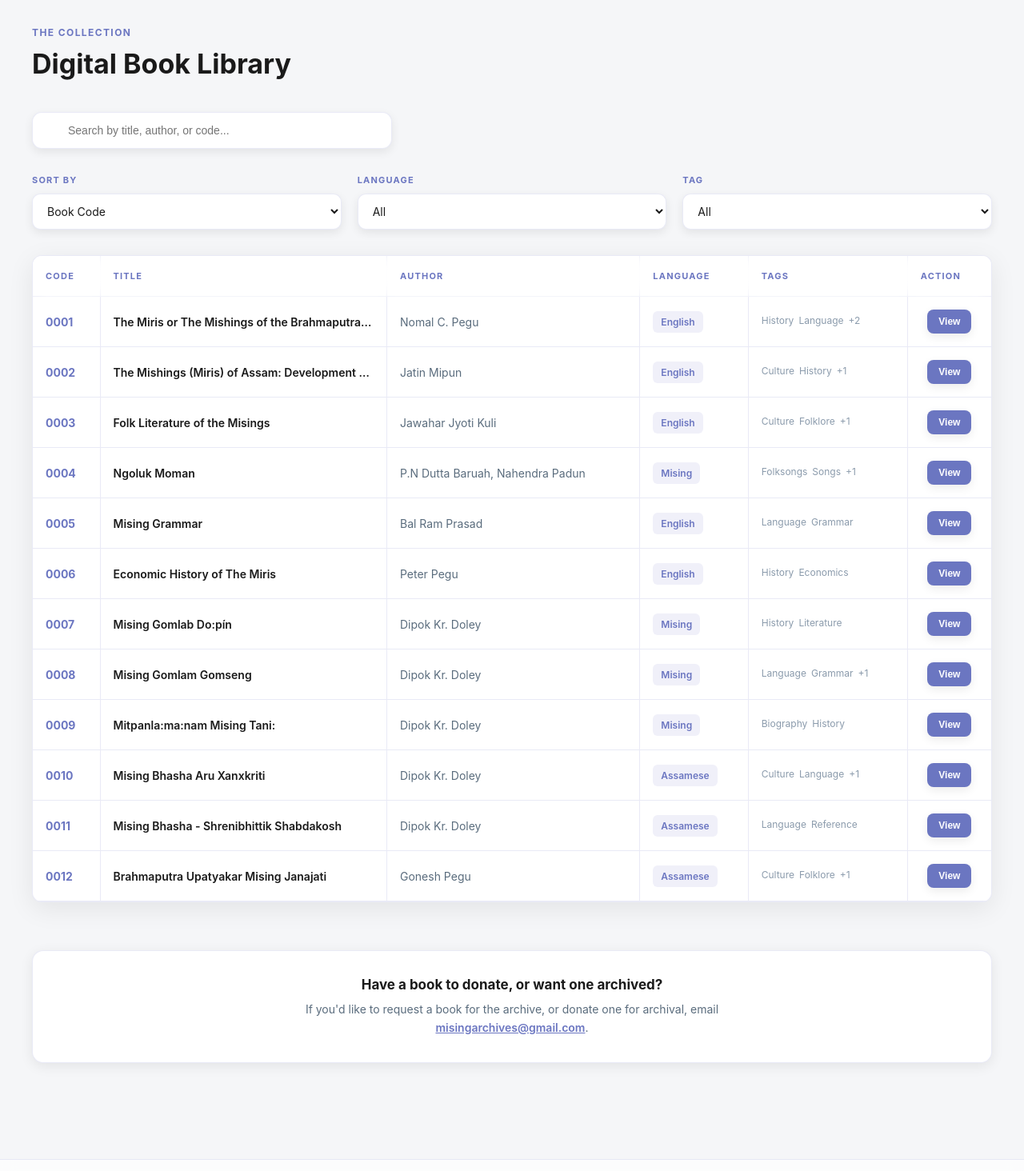
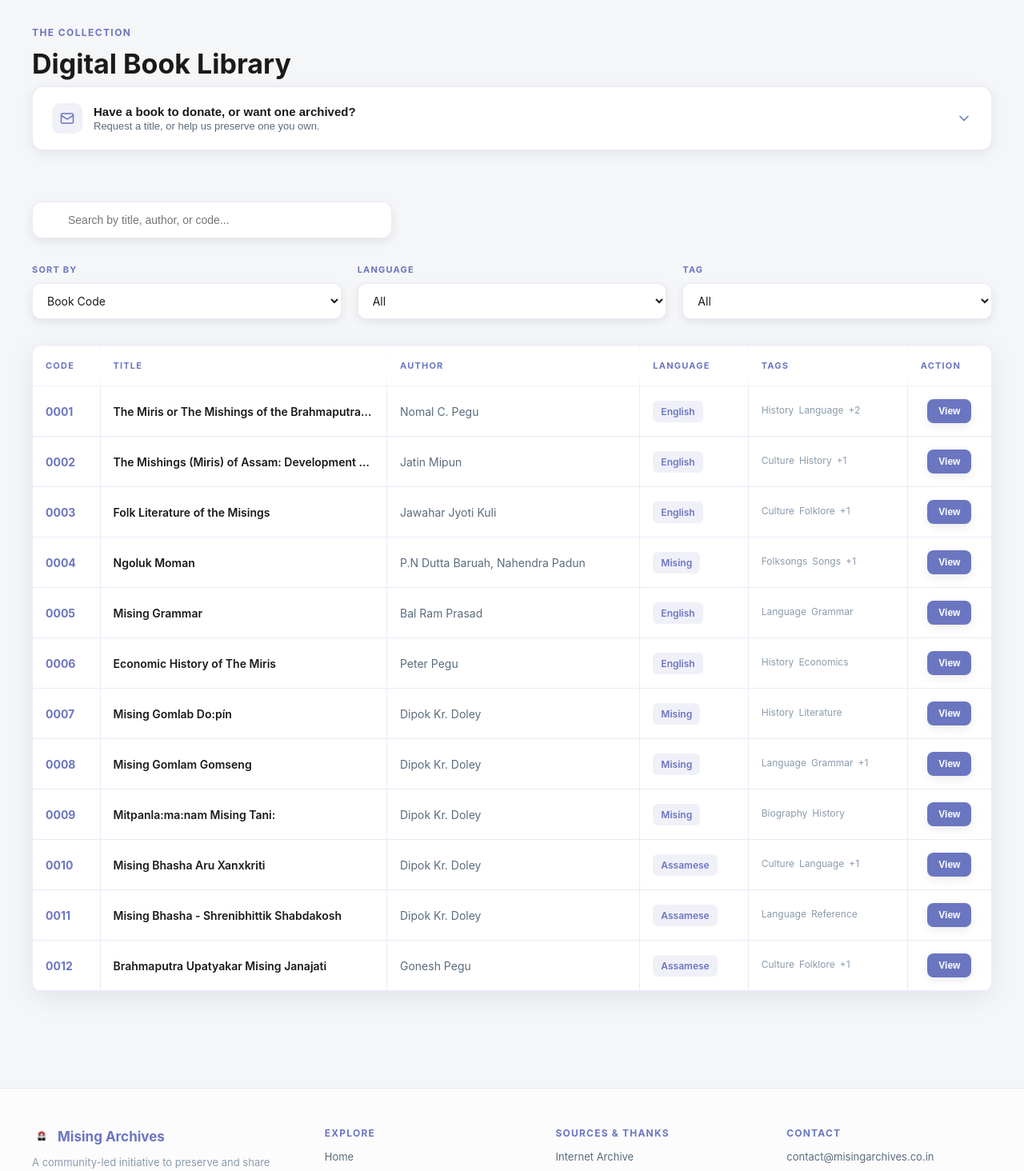
Before and after one commit to abhinabpegu/misingarchives, a React (Vite) app: page /digital-book-library in a window 1280 px wide. Shown: the part 200-1664 px from the top of the page at 80% size. Built offline with nearby package versions, Linux system fonts and the light colour scheme.

Commit message:
contact update

```diff
--- /dev/null
+++ b/src/components/ContributeCard.jsx
@@ -0,0 +1,78 @@
+import React, { useState } from 'react'
+import { ChevronDown, Mail } from 'lucide-react'
+import { useTheme } from '../context/ThemeContext'
+
+export default function ContributeCard({ title, teaser, children }) {
+  const { colors } = useTheme()
+  const [expanded, setExpanded] = useState(false)
+
+  return (
+    <div style={{
+      borderRadius: '14px',
+      border: `1px solid ${colors.border}`,
+      backgroundColor: colors.bgSecondary,
+      backdropFilter: 'blur(10px)',
+      boxShadow: `0 4px 16px ${colors.shadowColor}`,
+      overflow: 'hidden',
+      marginBottom: '32px'
+    }}>
+      <button
+        onClick={() => setExpanded(!expanded)}
+        style={{
+          width: '100%',
+          display: 'flex',
+          alignItems: 'center',
+          justifyContent: 'space-between',
+          gap: '16px',
+          padding: '20px 24px',
+          background: 'none',
+          border: 'none',
+          cursor: 'pointer',
+          textAlign: 'left'
+        }}
+      >
+        <div style={{ display: 'flex', alignItems: 'center', gap: '14px' }}>
+          <div style={{
+            width: '38px',
+            height: '38px',
+            borderRadius: '10px',
+            backgroundColor: colors.accentLight,
+            display: 'flex',
+            alignItems: 'center',
+            justifyContent: 'center',
+            flexShrink: 0
+          }}>
+            <Mail size={18} color={colors.accentPrimary} />
+          </div>
+          <div>
+            <h3 style={{ margin: '0 0 2px', fontSize: '15px', fontWeight: '700', color: colors.text }}>
+              {title}
+            </h3>
+            <p style={{ margin: 0, fontSize: '13px', color: colors.textSecondary }}>
+              {teaser}
+            </p>
+          </div>
+        </div>
+        <ChevronDown
+          size={20}
+          color={colors.accentPrimary}
+          style={{
+            flexShrink: 0,
+            transition: 'transform 0.25s ease',
+            transform: expanded ? 'rotate(180deg)' : 'rotate(0deg)'
+          }}
+        />
+      </button>
+
+      {expanded && (
+        <div style={{
+          padding: '0 24px 24px',
+          borderTop: `1px solid ${colors.border}`,
+          paddingTop: '20px'
+        }}>
+          {children}
+        </div>
+      )}
+    </div>
+  )
+}
--- a/src/components/Footer.jsx
+++ b/src/components/Footer.jsx
@@ -82,7 +82,7 @@ export default function Footer() {
 
         <div style={colStyle}>
           <span style={headingStyle}>Contact</span>
-          <a href="mailto:misingarchives@gmail.com" style={linkStyle}>misingarchives@gmail.com</a>
+          <a href="mailto:contact@misingarchives.co.in" style={linkStyle}>contact@misingarchives.co.in</a>
           <a href="https://instagram.com/misingarchives" target="_blank" rel="noopener noreferrer" style={linkStyle}>@misingarchives on Instagram</a>
         </div>
       </div>
--- a/src/data/articles.js
+++ b/src/data/articles.js
@@ -117,12 +117,8 @@ influence on the Mising people, and stimulated a process of Sanskritisation.
 <p>
   To submit an article, please send it in a suitable document format
   (DOCX, ODT, or PDF) together with your name and contact details to
-  <a href="mailto:misingarchives@gmail.com">misingarchives@gmail.com</a>.
-  For more information about submissions, you can also contact
-  <a href="https://www.instagram.com/hehehe.pegu/" target="_blank" rel="noopener noreferrer">
-    @hehehe.pegu
-  </a>
-  on Instagram.
+  <a href="mailto:contact@misingarchives.co.in">contact@misingarchives.co.in</a>.
+
 </p>
     `,
   },
--- a/src/pages/Articles.jsx
+++ b/src/pages/Articles.jsx
@@ -3,6 +3,7 @@ import { Link } from 'react-router-dom'
 import { articlesData } from '../data/articles'
 import { useTheme } from '../context/ThemeContext'
 import ArticleCard from '../components/ArticleCard'
+import ContributeCard from '../components/ContributeCard'
 
 export default function Articles() {
   const { isDarkMode, colors } = useTheme()
@@ -46,6 +47,28 @@ export default function Articles() {
         </h1>
 
       </section>
+      {/* Contribute an article */}
+<section style={{ padding: '0 clamp(20px, 5vw, 40px)', maxWidth: '1400px', margin: '0 auto' }}>
+  <ContributeCard
+    title="Want to contribute an article?"
+    teaser="Send us your writing"
+  >
+    <p style={{ margin: '0 0 6px', fontSize: '14px', color: colors.textSecondary, lineHeight: '1.6' }}>
+      Send your draft in a suitable format to{' '}
+      <a href="mailto:contact@misingarchives.co.in" style={{ color: colors.accentPrimary, fontWeight: '600' }}>
+        contact@misingarchives.co.in
+      </a>, along with your author details and contact info.
+    </p>
+    <p style={{ margin: 0, fontSize: '13px', color: colors.textTertiary }}>
+      For further details, reach out on Instagram —{' '}
+      <a href="https://instagram.com/misingarchives" target="_blank" rel="noopener noreferrer" style={{ color: colors.accentPrimary, fontWeight: '600' }}>
+        @misingarchives
+      </a>{' '}
+      {' '}
+
+    </p>
+  </ContributeCard>
+</section>
 
       {/* Category filter */}
       <section style={{
@@ -113,38 +136,7 @@ export default function Articles() {
         )}
       </section>
 
-     {/* Contribute an article */}
-<section style={{ maxWidth: '1400px', margin: '0 auto', padding: '0 clamp(20px, 5vw, 40px) 40px' }}>
-  <div style={{
-    textAlign: 'center',
-    padding: '32px 24px',
-    borderRadius: '14px',
-    border: `1px solid ${colors.border}`,
-    backgroundColor: colors.bgSecondary,
-    backdropFilter: 'blur(10px)',
-    boxShadow: `0 4px 16px ${colors.shadowColor}`
-  }}>
-    <h3 style={{ margin: '0 0 10px', fontSize: '17px', fontWeight: '700', color: colors.text }}>
-      Want to contribute an article?
-    </h3>
-    <p style={{ margin: '0 0 6px', fontSize: '14px', color: colors.textSecondary, lineHeight: '1.6', maxWidth: '520px', marginLeft: 'auto', marginRight: 'auto' }}>
-      Send your draft in a suitable format to{' '}
-      <a href="mailto:misingarchives@gmail.com" style={{ color: colors.accentPrimary, fontWeight: '600' }}>
-        misingarchives@gmail.com
-      </a>, along with your author details and contact info.
-    </p>
-    <p style={{ margin: 0, fontSize: '13px', color: colors.textTertiary }}>
-      For further details, reach out on Instagram —{' '}
-      <a href="https://instagram.com/misingarchives" target="_blank" rel="noopener noreferrer" style={{ color: colors.accentPrimary, fontWeight: '600' }}>
-        @misingarchives
-      </a>{' '}
-      or{' '}
-      <a href="https://instagram.com/hehehe.pegu" target="_blank" rel="noopener noreferrer" style={{ color: colors.accentPrimary, fontWeight: '600' }}>
-        @hehehe.pegu
-      </a>.
-    </p>
-  </div>
-</section>
+
 
 {/* Quiet pointer to the library for people who landed here looking for books */}
 <section style={{ maxWidth: '1400px', margin: '0 auto', padding: '0 clamp(20px, 5vw, 40px) 60px' }}>
--- a/src/pages/DigitalBookLibrary.jsx
+++ b/src/pages/DigitalBookLibrary.jsx
@@ -4,6 +4,7 @@ import { Search } from 'lucide-react'
 import { booksData } from '../data/books'
 import { useTheme } from '../context/ThemeContext'
 import BookDetailModal from '../components/BookDetailModal'
+import ContributeCard from '../components/ContributeCard'
 
 export default function DigitalBookLibrary() {
   const { isDarkMode, colors } = useTheme()
@@ -82,6 +83,27 @@ export default function DigitalBookLibrary() {
         </h1>
 
       </section>
+      {/* Request or donate a book */}
+<section style={{ padding: '0 clamp(20px, 5vw, 40px)', maxWidth: '1400px', margin: '0 auto' }}>
+  <ContributeCard
+    title="Have a book to donate, or want one archived?"
+    teaser="Request a title, or help us preserve one you own."
+  >
+    <p style={{ margin: '0 0 6px', fontSize: '14px', color: colors.textSecondary, lineHeight: '1.6' }}>
+      If you'd like to request a book for the archive, or donate one for archival, email{' '}
+      <a href="mailto:contact@misingarchives.co.in" style={{ color: colors.accentPrimary, fontWeight: '600' }}>
+        contact@misingarchives.co.in
+      </a>.
+    </p>
+    <p style={{ margin: 0, fontSize: '13px', color: colors.textTertiary }}>
+      For further details, reach out on Instagram —{' '}
+      <a href="https://instagram.com/misingarchives" target="_blank" rel="noopener noreferrer" style={{ color: colors.accentPrimary, fontWeight: '600' }}>
+        @misingarchives
+      </a>{' '}
+
+    </p>
+  </ContributeCard>
+</section>
 
       {/* Filters with Glass Effect */}
       <section style={{
@@ -495,28 +517,6 @@ export default function DigitalBookLibrary() {
           </div>
         )}
       </section>
-      {/* Request or donate a book */}
-<section style={{ maxWidth: '1400px', margin: '0 auto', padding: '0 clamp(20px, 5vw, 40px) 60px' }}>
-  <div style={{
-    textAlign: 'center',
-    padding: '32px 24px',
-    borderRadius: '14px',
-    border: `1px solid ${colors.border}`,
-    backgroundColor: colors.bgSecondary,
-    backdropFilter: 'blur(10px)',
-    boxShadow: `0 4px 16px ${colors.shadowColor}`
-  }}>
-    <h3 style={{ margin: '0 0 10px', fontSize: '17px', fontWeight: '700', color: colors.text }}>
-      Have a book to donate, or want one archived?
-    </h3>
-    <p style={{ margin: 0, fontSize: '14px', color: colors.textSecondary, lineHeight: '1.6', maxWidth: '520px', marginLeft: 'auto', marginRight: 'auto' }}>
-      If you'd like to request a book for the archive, or donate one for archival, email{' '}
-      <a href="mailto:misingarchives@gmail.com" style={{ color: colors.accentPrimary, fontWeight: '600' }}>
-        misingarchives@gmail.com
-      </a>.
-    </p>
-  </div>
-</section>
 
 <BookDetailModal book={selectedBook} onClose={() => setSelectedBook(null)} />
 
```
